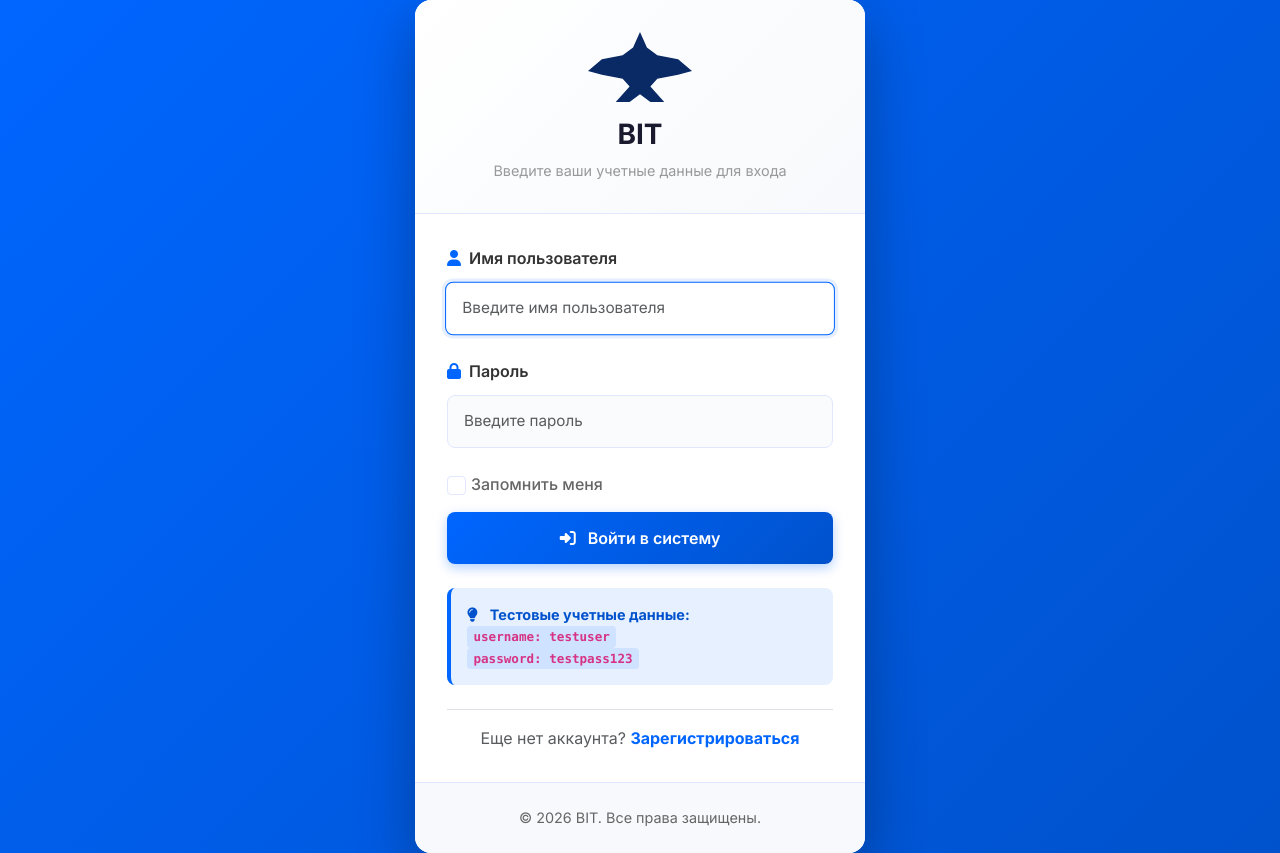
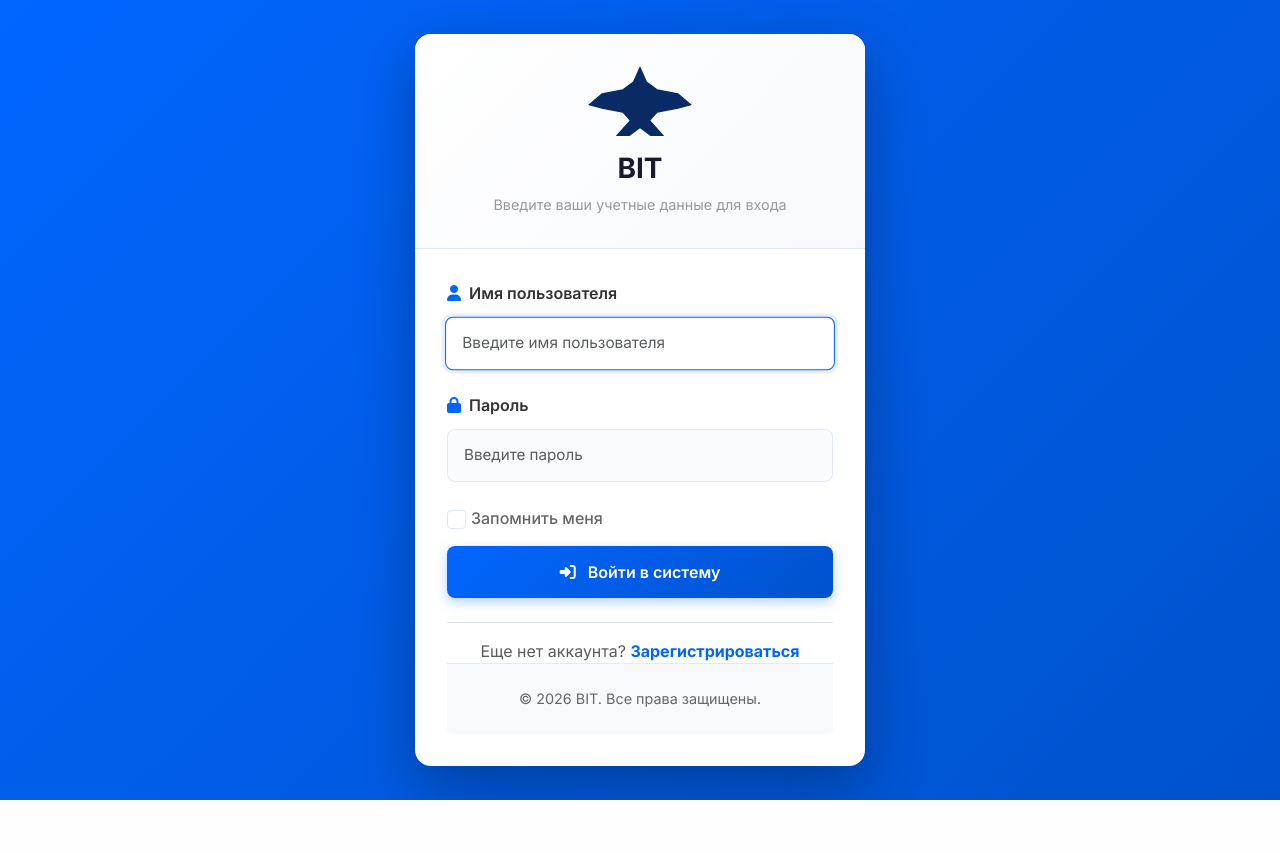
Before and after one commit to Bitmeer/BitPS, a Django app: page /login/ in a window 1280 px wide. After the commit the page ends 800 px from the top, so only its background shows below. Run offline with Django 5.2, Linux system fonts and the light colour scheme.

Commit message:
Remove hardcoded test credentials for security

```diff
--- a/purchases/templates/purchases/login.html
+++ b/purchases/templates/purchases/login.html
@@ -336,11 +336,7 @@
                     </button>
                 </form>
 
-                <div class="demo-credentials">
-                    <i class="fas fa-lightbulb"></i>
-                    <strong>Тестовые учетные данные:</strong><br>
-                    <code>username: testuser</code><br>
-                    <code>password: testpass123</code>
+                <div
                 </div>
 
                 <div class="text-center mt-4 pt-3 border-top">
```
